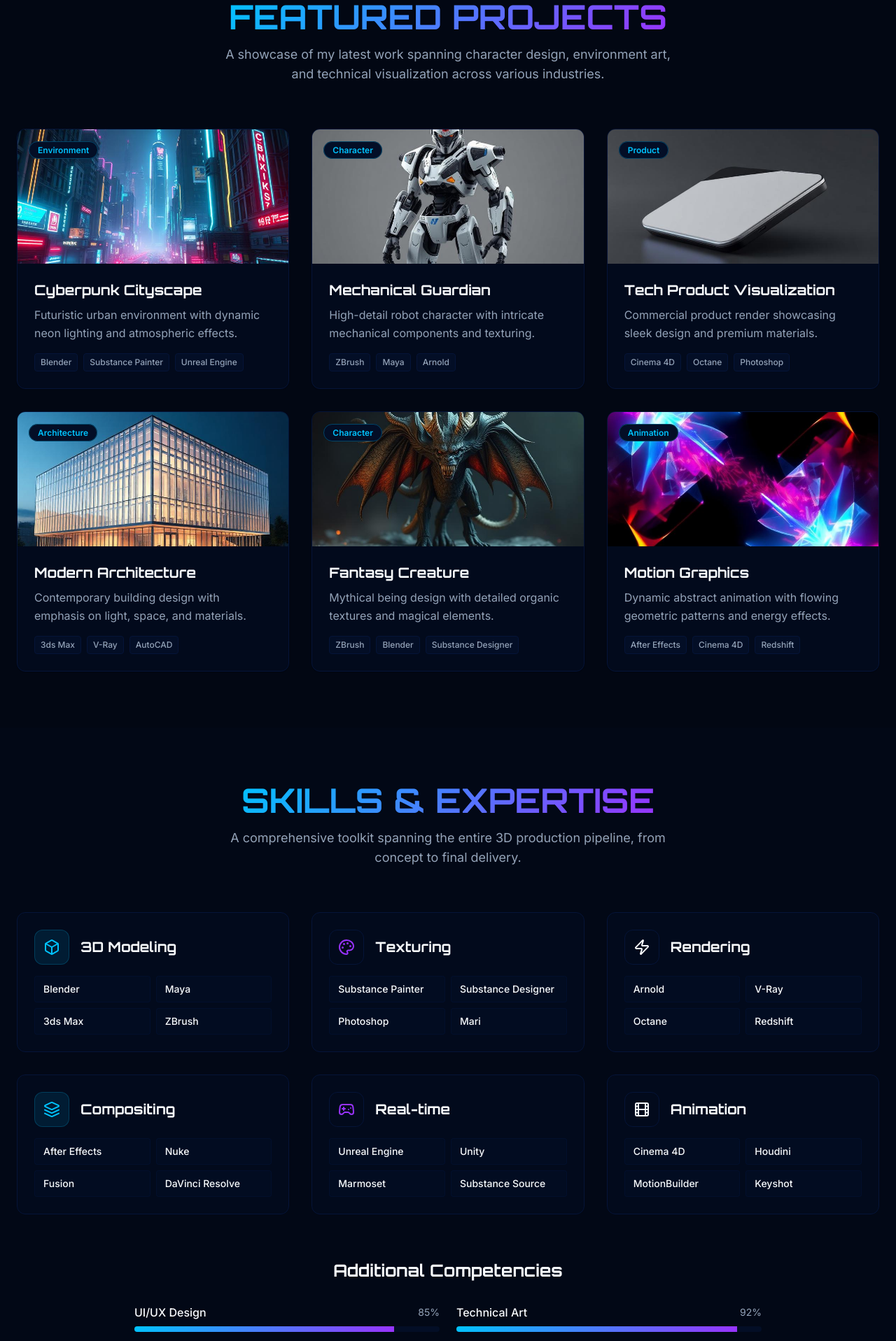
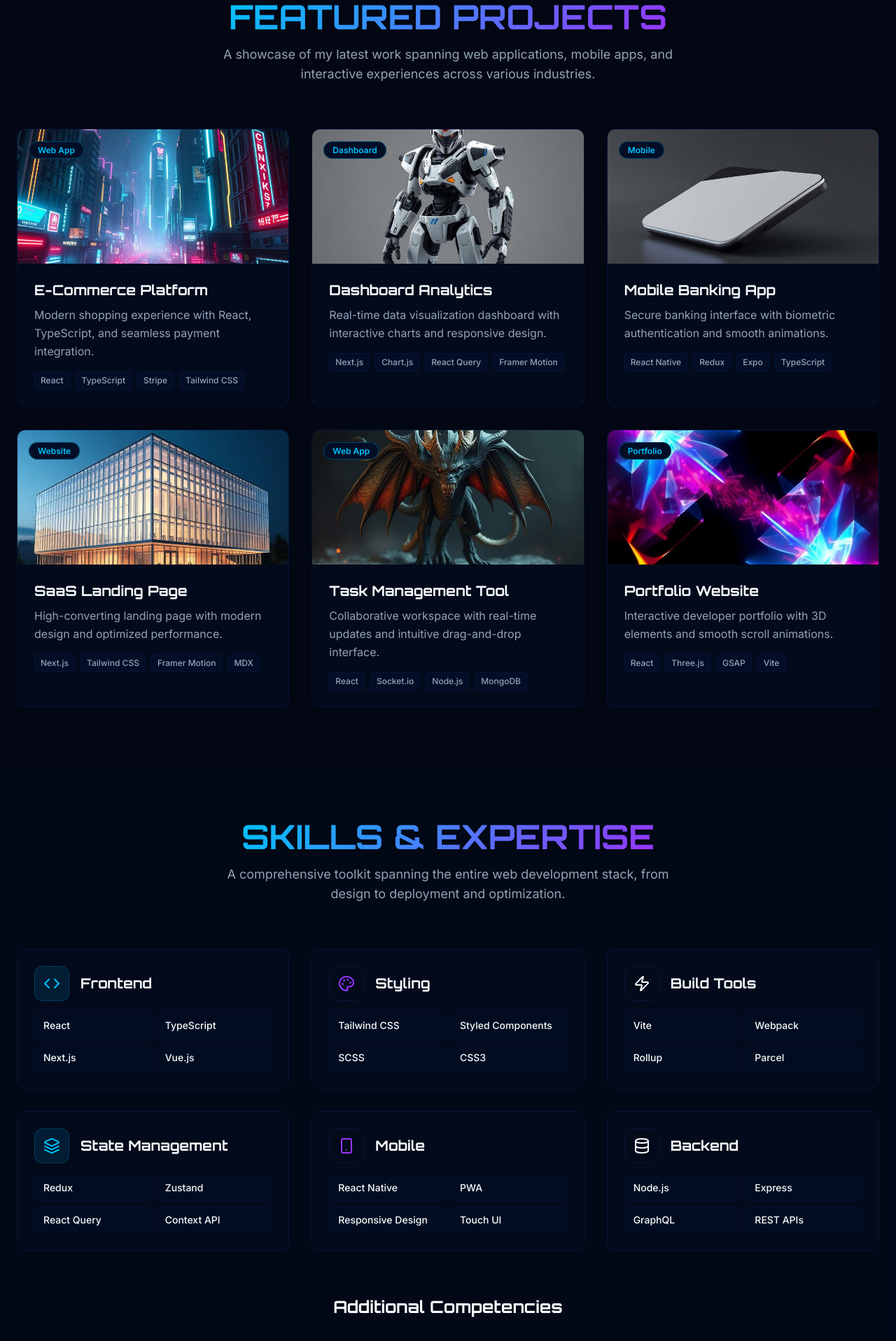
Before and after one commit to VigneshVM18/vignesh-dev-portfolio, a React (Vite) app: page / in a window 1280 px wide. Shown: the part 880-2797 px from the top of the page at 70% size. Built offline with nearby package versions, Linux system fonts and the light colour scheme.

Commit message:
Refactor: Update portfolio for front-end developer
Update the portfolio to reflect a front-end developer profile while maintaining the existing design and aesthetic.

```diff
--- a/index.html
+++ b/index.html
@@ -1,14 +1,15 @@
+
 <!DOCTYPE html>
 <html lang="en">
   <head>
     <meta charset="UTF-8" />
     <meta name="viewport" content="width=device-width, initial-scale=1.0" />
-    <title>3D Artist Portfolio</title>
-    <meta name="description" content="Immersive 3D Artist Portfolio - Showcasing Creative Excellence" />
-    <meta name="author" content="3D Artist Portfolio" />
+    <title>Front-End Developer Portfolio</title>
+    <meta name="description" content="Modern Front-End Developer Portfolio - Crafting Exceptional Web Experiences" />
+    <meta name="author" content="Front-End Developer Portfolio" />
 
-    <meta property="og:title" content="3D Artist Portfolio" />
-    <meta property="og:description" content="Immersive 3D Artist Portfolio - Showcasing Creative Excellence" />
+    <meta property="og:title" content="Front-End Developer Portfolio" />
+    <meta property="og:description" content="Modern Front-End Developer Portfolio - Crafting Exceptional Web Experiences" />
     <meta property="og:type" content="website" />
     <meta property="og:image" content="https://lovable.dev/opengraph-image-p98pqg.png" />
 
--- a/src/components/Hero.tsx
+++ b/src/components/Hero.tsx
@@ -1,3 +1,4 @@
+
 import { ArrowDown } from 'lucide-react';
 import { Button } from '@/components/ui/button';
 import profileAvatar from '@/assets/profile-avatar.jpg';
@@ -17,7 +18,7 @@ export const Hero = () => {
             <div className="w-32 h-32 mx-auto rounded-full overflow-hidden relative">
               <img
                 src={profileAvatar}
-                alt="3D Artist Profile"
+                alt="Front-End Developer Profile"
                 className="w-full h-full object-cover"
               />
               <div className="absolute inset-0 rounded-full border-2 border-neon-cyan shadow-glow-primary animate-glow-pulse"></div>
@@ -27,17 +28,17 @@ export const Hero = () => {
           {/* Main Headlines */}
           <h1 className="font-orbitron text-5xl md:text-7xl font-black mb-6 leading-tight">
             <span className="bg-gradient-primary bg-clip-text text-transparent">
-              3D ARTIST
+              FRONT-END
             </span>
             <br />
-            <span className="text-foreground">PORTFOLIO</span>
+            <span className="text-foreground">DEVELOPER</span>
           </h1>
 
           {/* Bio */}
           <p className="font-inter text-lg md:text-xl text-muted-foreground mb-8 max-w-2xl mx-auto leading-relaxed">
-            Crafting immersive digital experiences through cutting-edge 3D artistry.
-            Specialized in character modeling, environment design, and visual storytelling
-            that pushes the boundaries of creativity.
+            Crafting exceptional user experiences through modern web technologies.
+            Specialized in React, TypeScript, and responsive design that brings
+            ideas to life with pixel-perfect precision and smooth interactions.
           </p>
 
           {/* CTA Buttons */}
--- a/src/components/LoadingScreen.tsx
+++ b/src/components/LoadingScreen.tsx
@@ -1,3 +1,4 @@
+
 import { useEffect, useState } from 'react';
 import logoAnimated from '@/assets/logo-animated.jpg';
 
@@ -32,7 +33,7 @@ export const LoadingScreen = ({ onComplete }: LoadingScreenProps) => {
         <div className="relative mb-8">
           <img
             src={logoAnimated}
-            alt="Portfolio Logo"
+            alt="Developer Logo"
             className="w-32 h-32 mx-auto animate-glow-pulse rounded-full"
           />
           <div className="absolute inset-0 bg-gradient-glow rounded-full animate-pulse"></div>
--- a/src/components/Projects.tsx
+++ b/src/components/Projects.tsx
@@ -1,4 +1,5 @@
-import { ExternalLink, Eye } from 'lucide-react';
+
+import { ExternalLink, Eye, Github } from 'lucide-react';
 import { Card, CardContent } from '@/components/ui/card';
 import { Button } from '@/components/ui/button';
 import project1 from '@/assets/project-1.jpg';
@@ -11,51 +12,51 @@ import project6 from '@/assets/project-6.jpg';
 const projects = [
   {
     id: 1,
-    title: "Cyberpunk Cityscape",
-    description: "Futuristic urban environment with dynamic neon lighting and atmospheric effects.",
+    title: "E-Commerce Platform",
+    description: "Modern shopping experience with React, TypeScript, and seamless payment integration.",
     image: project1,
-    technologies: ["Blender", "Substance Painter", "Unreal Engine"],
-    category: "Environment"
+    technologies: ["React", "TypeScript", "Stripe", "Tailwind CSS"],
+    category: "Web App"
   },
   {
     id: 2,
-    title: "Mechanical Guardian",
-    description: "High-detail robot character with intricate mechanical components and texturing.",
+    title: "Dashboard Analytics",
+    description: "Real-time data visualization dashboard with interactive charts and responsive design.",
     image: project2,
-    technologies: ["ZBrush", "Maya", "Arnold"],
-    category: "Character"
+    technologies: ["Next.js", "Chart.js", "React Query", "Framer Motion"],
+    category: "Dashboard"
   },
   {
     id: 3,
-    title: "Tech Product Visualization",
-    description: "Commercial product render showcasing sleek design and premium materials.",
+    title: "Mobile Banking App",
+    description: "Secure banking interface with biometric authentication and smooth animations.",
     image: project3,
-    technologies: ["Cinema 4D", "Octane", "Photoshop"],
-    category: "Product"
+    technologies: ["React Native", "Redux", "Expo", "TypeScript"],
+    category: "Mobile"
   },
   {
     id: 4,
-    title: "Modern Architecture",
-    description: "Contemporary building design with emphasis on light, space, and materials.",
+    title: "SaaS Landing Page",
+    description: "High-converting landing page with modern design and optimized performance.",
     image: project4,
-    technologies: ["3ds Max", "V-Ray", "AutoCAD"],
-    category: "Architecture"
+    technologies: ["Next.js", "Tailwind CSS", "Framer Motion", "MDX"],
+    category: "Website"
   },
   {
     id: 5,
-    title: "Fantasy Creature",
-    description: "Mythical being design with detailed organic textures and magical elements.",
+    title: "Task Management Tool",
+    description: "Collaborative workspace with real-time updates and intuitive drag-and-drop interface.",
     image: project5,
-    technologies: ["ZBrush", "Blender", "Substance Designer"],
-    category: "Character"
+    technologies: ["React", "Socket.io", "Node.js", "MongoDB"],
+    category: "Web App"
   },
   {
     id: 6,
-    title: "Motion Graphics",
-    description: "Dynamic abstract animation with flowing geometric patterns and energy effects.",
+    title: "Portfolio Website",
+    description: "Interactive developer portfolio with 3D elements and smooth scroll animations.",
     image: project6,
-    technologies: ["After Effects", "Cinema 4D", "Redshift"],
-    category: "Animation"
+    technologies: ["React", "Three.js", "GSAP", "Vite"],
+    category: "Portfolio"
   }
 ];
 
@@ -71,8 +72,8 @@ export const Projects = () => {
             </span>
           </h2>
           <p className="font-inter text-lg text-muted-foreground max-w-2xl mx-auto">
-            A showcase of my latest work spanning character design, environment art,
-            and technical visualization across various industries.
+            A showcase of my latest work spanning web applications, mobile apps,
+            and interactive experiences across various industries.
           </p>
         </div>
 
@@ -107,8 +108,8 @@ export const Projects = () => {
                       variant="outline"
                       className="border-neon-purple text-neon-purple hover:bg-neon-purple hover:text-primary-foreground"
                     >
-                      <ExternalLink className="w-4 h-4 mr-2" />
-                      Demo
+                      <Github className="w-4 h-4 mr-2" />
+                      Code
                     </Button>
                   </div>
                 </div>
--- a/src/components/Skills.tsx
+++ b/src/components/Skills.tsx
@@ -1,59 +1,60 @@
+
 import {
-  Box,
+  Code,
   Palette,
   Zap,
   Layers,
-  Camera,
-  Cpu,
-  Brush,
+  Smartphone,
+  Database,
+  Globe,
   Monitor,
   Gamepad2,
-  Film
+  Wrench
 } from 'lucide-react';
 
 const skillCategories = [
   {
-    title: "3D Modeling",
-    icon: Box,
-    skills: ["Blender", "Maya", "3ds Max", "ZBrush"],
+    title: "Frontend",
+    icon: Code,
+    skills: ["React", "TypeScript", "Next.js", "Vue.js"],
     color: "neon-cyan"
   },
   {
-    title: "Texturing",
+    title: "Styling",
     icon: Palette,
-    skills: ["Substance Painter", "Substance Designer", "Photoshop", "Mari"],
+    skills: ["Tailwind CSS", "Styled Components", "SCSS", "CSS3"],
     color: "neon-purple"
   },
   {
-    title: "Rendering",
+    title: "Build Tools",
     icon: Zap,
-    skills: ["Arnold", "V-Ray", "Octane", "Redshift"],
+    skills: ["Vite", "Webpack", "Rollup", "Parcel"],
     color: "neon-blue"
   },
   {
-    title: "Compositing",
+    title: "State Management",
     icon: Layers,
-    skills: ["After Effects", "Nuke", "Fusion", "DaVinci Resolve"],
+    skills: ["Redux", "Zustand", "React Query", "Context API"],
     color: "neon-cyan"
   },
   {
-    title: "Real-time",
-    icon: Gamepad2,
-    skills: ["Unreal Engine", "Unity", "Marmoset", "Substance Source"],
+    title: "Mobile",
+    icon: Smartphone,
+    skills: ["React Native", "PWA", "Responsive Design", "Touch UI"],
     color: "neon-purple"
   },
   {
-    title: "Animation",
-    icon: Film,
-    skills: ["Cinema 4D", "Houdini", "MotionBuilder", "Keyshot"],
+    title: "Backend",
+    icon: Database,
+    skills: ["Node.js", "Express", "GraphQL", "REST APIs"],
     color: "neon-blue"
   }
 ];
 
 const additionalSkills = [
   { name: "UI/UX Design", level: 85 },
-  { name: "Technical Art", level: 92 },
-  { name: "Concept Art", level: 78 },
+  { name: "Performance Optimization", level: 92 },
+  { name: "Testing & QA", level: 78 },
   { name: "Project Management", level: 88 }
 ];
 
@@ -69,8 +70,8 @@ export const Skills = () => {
             </span>
           </h2>
           <p className="font-inter text-lg text-muted-foreground max-w-2xl mx-auto">
-            A comprehensive toolkit spanning the entire 3D production pipeline,
-            from concept to final delivery.
+            A comprehensive toolkit spanning the entire web development stack,
+            from design to deployment and optimization.
           </p>
         </div>
 
--- a/src/pages/Index.tsx
+++ b/src/pages/Index.tsx
@@ -1,3 +1,4 @@
+
 import { useState, useEffect } from 'react';
 import { LoadingScreen } from '@/components/LoadingScreen';
 import { ThreeScene } from '@/components/ThreeScene';
@@ -58,7 +59,7 @@ const Index = () => {
       <footer className="py-8 bg-deep-space border-t border-border">
         <div className="container mx-auto px-6 text-center">
           <p className="font-inter text-muted-foreground">
-            © 2024 3D Artist Portfolio. Crafted with passion and precision.
+            © 2024 Front-End Developer Portfolio. Crafted with passion and precision.
           </p>
         </div>
       </footer>
```
